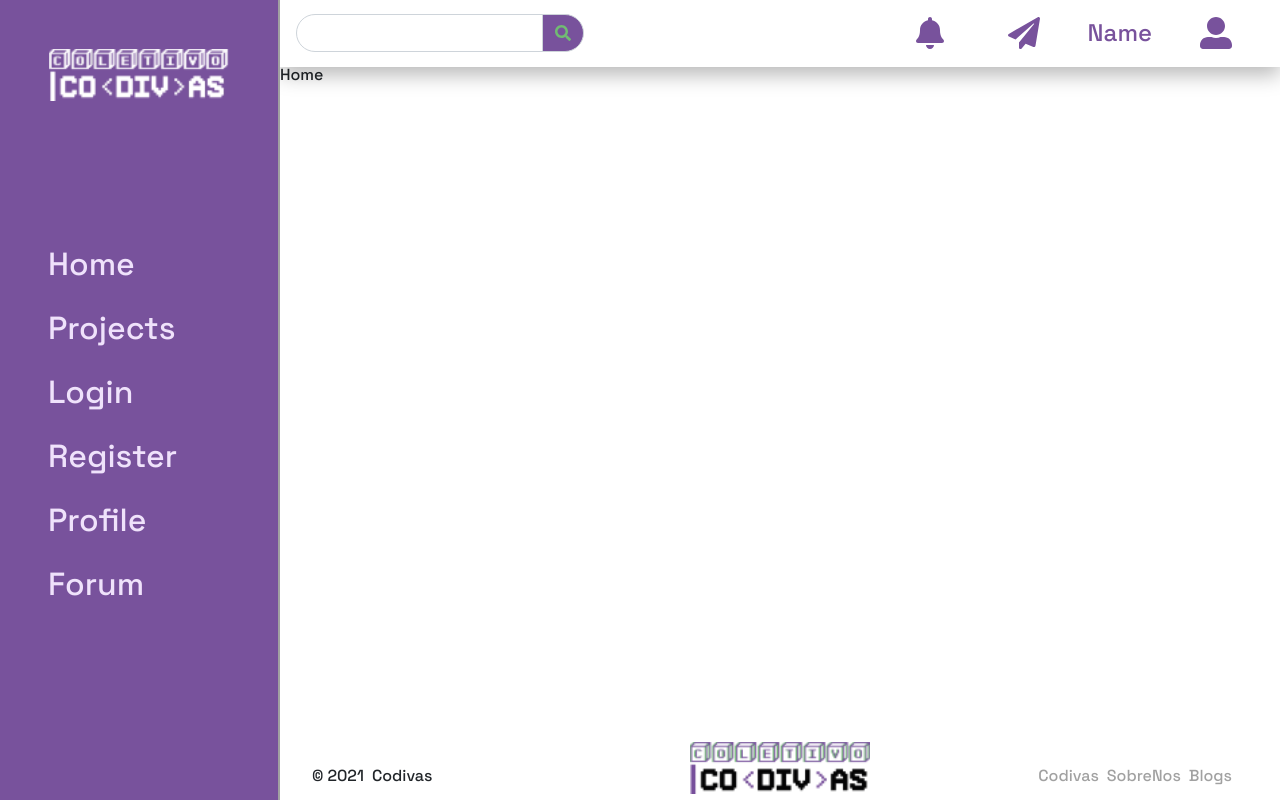
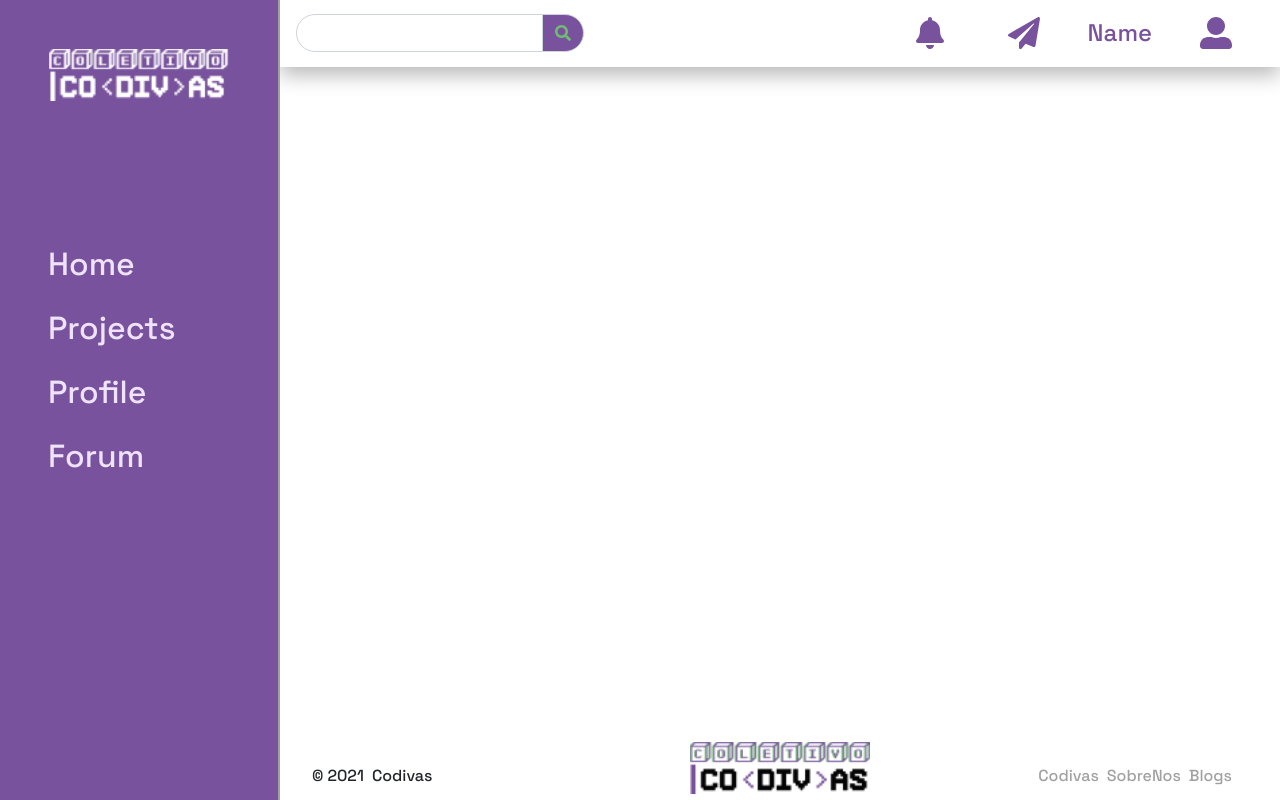
Before and after one commit to utkarsh4321/portal-codivas, a React (Create React App) app in the folder portalcodivasapp/: page /portal in a window 1280 px wide. Before the commit this address led to /admin/home. Built offline with nearby package versions, Linux system fonts and the light colour scheme; a web font is replaced by a local one.

Commit message:
refatoração das uri e da arquitetura de rotas

```diff
--- a/portalcodivasapp/src/Admin.jsx
+++ /dev/null
@@ -1,43 +0,0 @@
-import Navigation from "./Components/Navigation";
-import Header from "./Components/Header";
-import Content from "./Components/Content";
-import Footer from "./Components/Footer";
-import Links from "./Routes";
-import styled from "styled-components";
-
-const Layout = styled.div`
-  display: flex;
-  width: 100vw;
-  height: 100vh;
-`;
-
-const MainContainer = styled.div`
-  position: relative;
-  display: flex;
-  flex-direction: column;
-  justify-content: space-between;
-  flex: 1 1 100%;
-  height: 100%;
-  overflow: hidden;
-`;
-
-function Admin() {
-  // Links get added to mobile and normal nav
-  const links = Links.map(({ path, name, layout }) => ({
-    path: layout + path,
-    text: name,
-  }));
-
-  return (
-    <Layout>
-      <Navigation links={links} />
-      <MainContainer>
-        <Header links={links} />
-        <Content />
-        <Footer />
-      </MainContainer>
-    </Layout>
-  );
-}
-
-export default Admin;
--- a/portalcodivasapp/src/App.jsx
+++ b/portalcodivasapp/src/App.jsx
@@ -9,8 +9,8 @@ import {
   faBars,
 
 } from "@fortawesome/free-solid-svg-icons";
-import AdminLayout from "./Admin";
-import AuthLayout from "./Auth";
+
+import Path from './routes/index.path'
 import "./Assets/Sass/index.scss";
 import styled from 'styled-components'
 import './fonts/SpaceGrotesk-Regular.ttf'
@@ -23,11 +23,7 @@ function App() {
   return (
     <BrowserRouter>
     <Body>
-    <Switch>
-      <Route path="/admin" render={(props) => <AdminLayout {...props} />} />
-      <Route path="/auth" render={(props) => <AuthLayout {...props} />} />
-      <Redirect from="/" to="/admin/home" />
-    </Switch>
+        <Path />
     </Body>
   </BrowserRouter>
   );
--- a/portalcodivasapp/src/Components/Content.jsx
+++ b/portalcodivasapp/src/Components/Content.jsx
@@ -1,6 +1,8 @@
 import { Switch, Route } from "react-router-dom";
-import Links from "../Routes";
+import { Routes } from "../routes/index.routes";
 import styled from "styled-components";
+
+
 
 const FlexCenter = styled.div`
   display: flex;
@@ -20,20 +22,10 @@ const MainContent = styled.main`
 `;
 
 
-const getRouter = () => {
-  return Links.filter((path) => path.layout === "/admin").map((path) => {
-    return (
-      <Route path={path.layout + path.path}>
-        <path.component />
-      </Route>
-    );
-  });
-};
-
 const Content = () => {
   return (
     <MainContent className="main-content">
-      <Switch>{getRouter()}</Switch>
+      <Pages />
     </MainContent>
   );
 };
--- a/portalcodivasapp/src/Auth.jsx
+++ b/portalcodivasapp/src/layout/Auth.jsx
@@ -1,17 +1,17 @@
 import { Switch, Route } from "react-router-dom";
-import Login from "./Pages/Login"
-import Register from "./Pages/Register";
+import Login from "../Pages/Login"
+import Register from "../Pages/Register";
 
 const Auth = () => {
     return (
         <main className="main-content">
             <Switch>
 
-                <Route exact path="/auth/login">
+                <Route exact path="/login">
                  <Login/>
                 </Route>
 
-                <Route exact path="/auth/register">
+                <Route exact path="/register">
                  <Register/>
                 </Route>
 
--- /dev/null
+++ b/portalcodivasapp/src/layout/portal/Portal.jsx
@@ -0,0 +1,43 @@
+import { Route } from 'react-router-dom'
+
+import Navigation from "../../Components/Navigation";
+import Header from "../../Components/Header";
+import Footer from "../../Components/Footer";
+import { MainContainer, Layout, MainContent } from "./components/layout";
+
+import { root, Pages } from '../../routes/portal.routes'
+
+
+const Content = () => {
+  return (
+    <MainContent className="main-content">
+      {Pages.map(Page => (
+        <Route path={root + Page.uri}>
+            <Page.Component />
+        </Route>
+    ))}
+    </MainContent>
+  );
+};
+
+
+function PortalLayout() {
+  // Links get added to mobile and normal nav
+  const links = Pages.map(({ uri, name}) => ({
+    path: root + uri,
+    text: name,
+  }));
+
+  return (
+    <Layout>
+      <Navigation links={links} />
+      <MainContainer>
+        <Header links={links} />
+        <Content />
+        <Footer />
+      </MainContainer>
+    </Layout>
+  );
+}
+
+export default PortalLayout;
--- /dev/null
+++ b/portalcodivasapp/src/layout/portal/components/layout.jsx
@@ -0,0 +1,34 @@
+import styled from "styled-components";
+
+export const Layout = styled.div`
+  display: flex;
+  width: 100vw;
+  height: 100vh;
+`;
+
+export const MainContainer = styled.div`
+  position: relative;
+  display: flex;
+  flex-direction: column;
+  justify-content: space-between;
+  flex: 1 1 100%;
+  height: 100%;
+  overflow: hidden;
+`;
+export const FlexCenter = styled.div`
+  display: flex;
+  justify-content: center;
+  align-items: center;
+`;
+export const MainContent = styled.main`
+  height: 100%;
+  overflow-x: hidden;
+  background-size: cover;
+  background-repeat: no-repeat;
+  /* ${FlexCenter} & { */
+      /* display: flex; */
+      /* justify-content: center; */
+      /* align-items: center; */
+  /* } */
+`;
+export default Layout
--- /dev/null
+++ b/portalcodivasapp/src/routes/index.path.js
@@ -0,0 +1,14 @@
+import { Switch, Redirect, Route } from "react-router"
+
+import PortalLayout from "../layout/portal/Portal";
+import AuthLayout from "../layout/Auth";
+
+const Path = () => (
+    <Switch>
+        <Route path="/portal" render={(props) => <PortalLayout {...props} />} />
+        <Route path="/auth" render={(props) => <AuthLayout {...props} />} />
+        <Redirect from="/" to="/home" />
+    </Switch>
+)
+
+export default Path
--- a/portalcodivasapp/src/Routes.js
+++ b/portalcodivasapp/src/routes/index.routes copy.js
@@ -1,10 +1,10 @@
 
-import Home from "./Pages/Home";
-import Projects from "./Pages/Projects";
-import Login from "./Pages/Login";
-import Register from "./Pages/Register";
-import { Profile } from "./Pages/Profile";
-import {Forum} from "./Pages/Forum";
+import Home from "../Pages/Home";
+import Projects from "../Pages/Projects";
+import Login from "../Pages/Login";
+import Register from "../Pages/Register";
+import { Profile } from "../Pages/Profile";
+import { Forum } from "../Pages/Forum";
 
 var routes = [
   {
@@ -22,6 +22,20 @@ var routes = [
     layout: "/admin",
   },
   {
+    path: "/profile",
+    name: "Profile",
+    icon: "ni ni-tv-2 text-primary",
+    component: Profile,
+    layout: "/admin",
+  },
+  {
+    path: "/forum",
+    name: "Forum",
+    icon: "ni ni-tv-2 text-primary",
+    component: Forum,
+    layout: "/admin",
+  },
+  {
     path: "/login",
     name: "Login",
     icon: "ni ni-tv-2 text-primary",
@@ -35,20 +49,6 @@ var routes = [
     component: Register,
     layout: "/auth",
   },
-  {
-    path: "/profile",
-    name: "Profile",
-    icon: "ni ni-tv-2 text-primary",
-    component: Profile,
-    layout: "/admin",
-  },
-  {
-    path: "/forum",
-    name: "Forum",
-    icon: "ni ni-tv-2 text-primary",
-    component: Forum,
-    layout: "/admin",
-  }
 
 ];
 export default routes;
--- /dev/null
+++ b/portalcodivasapp/src/routes/portal.routes.js
@@ -0,0 +1,39 @@
+
+import Home from "../Pages/Home";
+import Projects from "../Pages/Projects";
+import { Profile } from "../Pages/Profile";
+import { Forum } from "../Pages/Forum";
+
+export const root = "/portal"
+
+export const Pages = [
+    {
+        uri: "/home",
+        name: "Home",
+        icon: "ni ni-tv-2 text-primary",
+        Component: Home,
+    },
+    {
+        uri: "/projects",
+        name: "Projects",
+        icon: "ni ni-tv-2 text-primary",
+        Component: Projects,
+    },
+    {
+        uri: "/profile",
+        name: "Profile",
+        icon: "ni ni-tv-2 text-primary",
+        Component: Profile,
+    },
+    {
+        uri: "/forum",
+        name: "Forum",
+        icon: "ni ni-tv-2 text-primary",
+        Component: Forum,
+    },
+];
+
+
+
+
+export default Pages
```
Also changed, not shown: portalcodivasapp/src/routes/index.routes.js (added).
